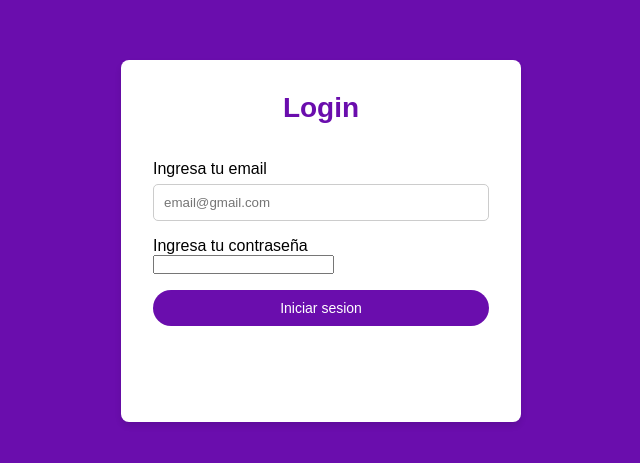
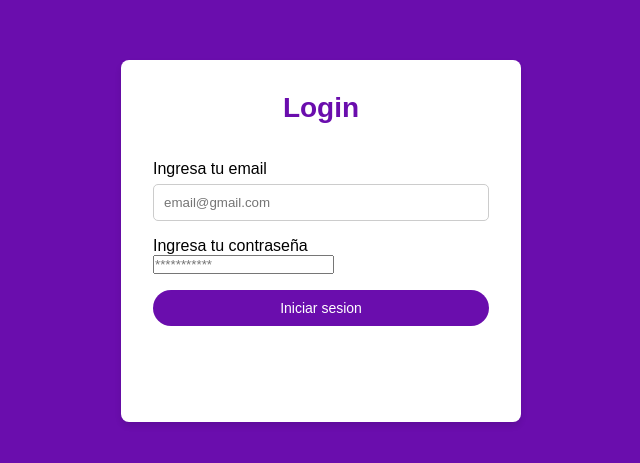
Before and after one commit to bruno-ariel/PWA_TM_27_2025_FRONTEND, a React (Vite) app: page / in a window 1280 px wide. Shown: the part 159-622 px from the top of the page, without its empty margins (319-959 px from the left). Built offline with nearby package versions, Linux system fonts and the light colour scheme.

Commit message:
css pt 1.8

```diff
--- a/src/screens/LoginScreen.jsx
+++ b/src/screens/LoginScreen.jsx
@@ -56,8 +56,10 @@ const LoginScreen = () => {
                 <div>
                     <label htmlFor="password" className='input-container'> Ingresa tu contraseña </label>
                     <input
+                        type='password'
                         name='password'
                         id='password'
+                        placeholder='***********'
                         value={form_state.password}
                         onChange={handleChangeInput}
                     />
```
